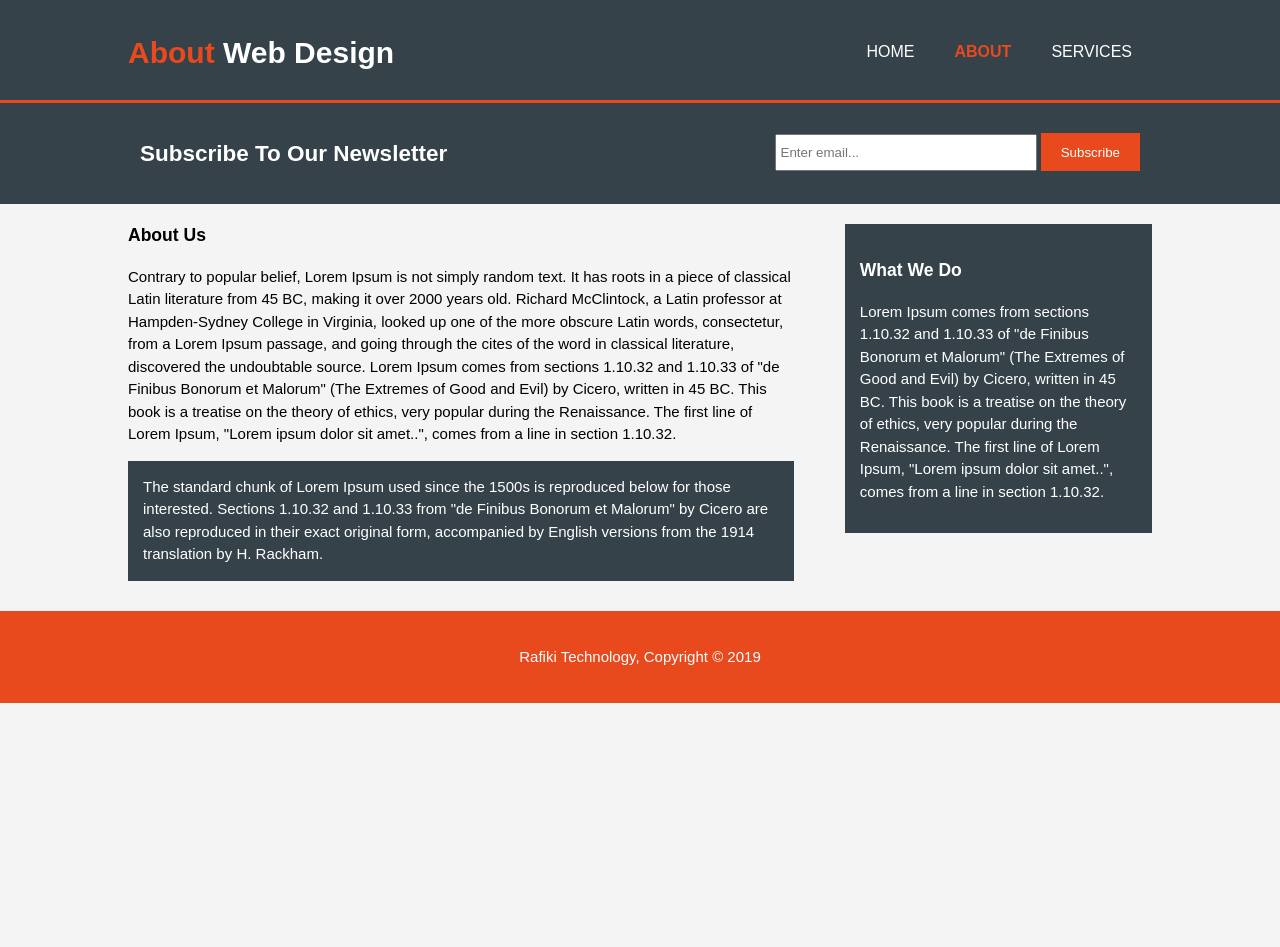
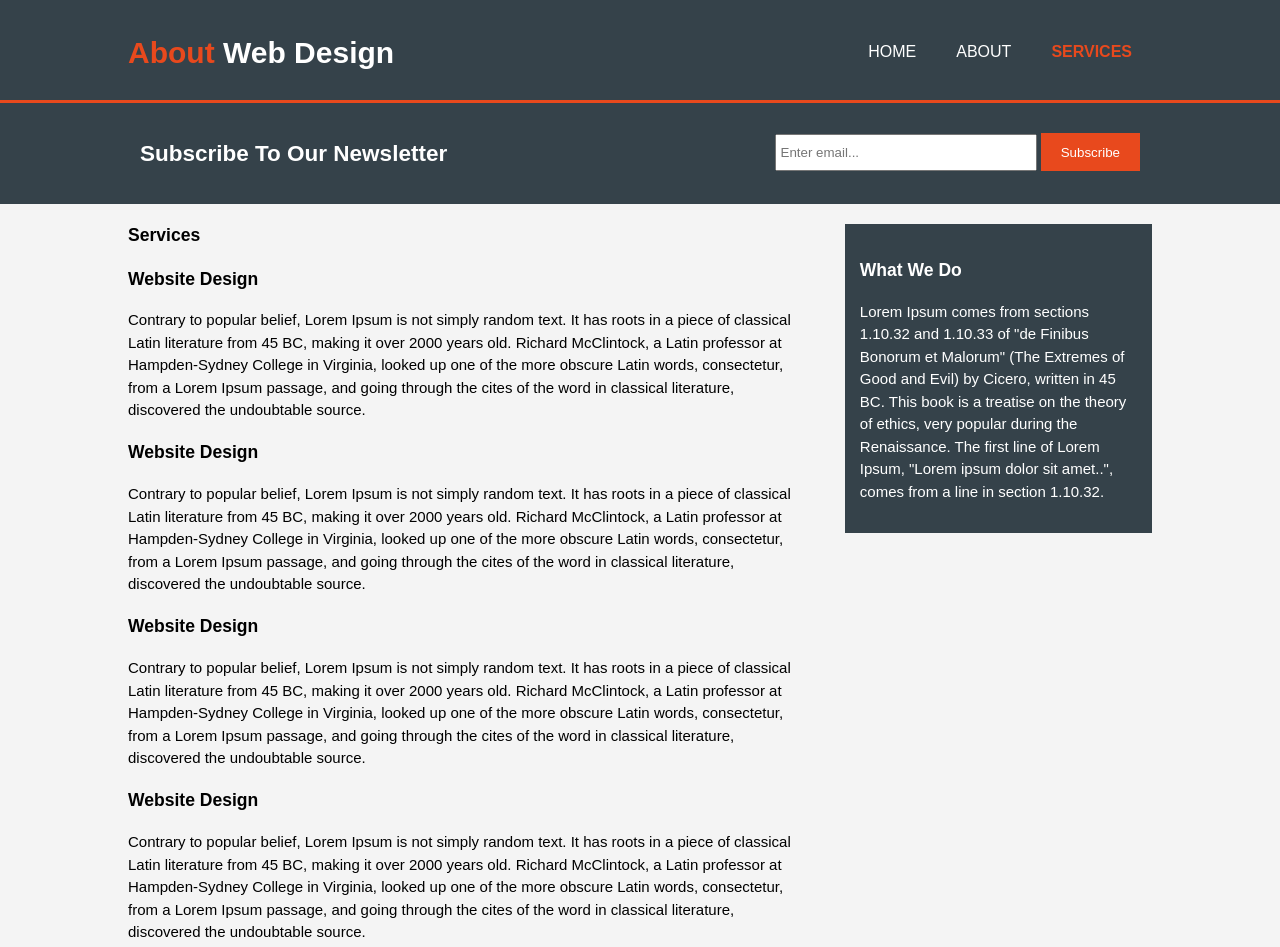
Before and after one commit to alainrafiki/gcccodessprint4, a plain HTML site: page services.html in a window 1280 px wide. Shown: the top 947 px of the page. Before the commit the page ends 800 px from the top, so only its background shows below. Drawn offline with Linux system fonts and the light colour scheme.

Commit message:
Add more content and formatting to the services page

```diff
--- a/services.html
+++ b/services.html
@@ -6,7 +6,7 @@
 	<meta name="description" content="Best website design company on earth">
 	<meta name="keywords" content="Rafiki Technology, Web Design, Best website design company, affordable web design">
 	<meta name="author" content="Rafiki Technology">
-	<title>Sample Web Design Site | About</title>
+	<title>Sample Web Design Site | Services</title>
 	<link rel="stylesheet" type="text/css" href="./css/style.css">
 </head>
 <body>
@@ -18,8 +18,8 @@
 			<nav>
 				<ul>
 					<li><a href="index.html">Home</a></li>
-					<li class="current"><a href="about.html">About</a></li>
-					<li><a href="services.html">Services</a></li>
+					<li><a href="about.html">About</a></li>
+					<li class="current"><a href="services.html">Services</a></li>
 				</ul>
 			</nav>
 		</div>
@@ -38,13 +38,26 @@
 	<section id="main">
 		<div class="container">
 			<article id="main-col">
-				<h1 class="page-title">About Us</h1>
-				<p>
-					Contrary to popular belief, Lorem Ipsum is not simply random text. It has roots in a piece of classical Latin literature from 45 BC, making it over 2000 years old. Richard McClintock, a Latin professor at Hampden-Sydney College in Virginia, looked up one of the more obscure Latin words, consectetur, from a Lorem Ipsum passage, and going through the cites of the word in classical literature, discovered the undoubtable source. Lorem Ipsum comes from sections 1.10.32 and 1.10.33 of "de Finibus Bonorum et Malorum" (The Extremes of Good and Evil) by Cicero, written in 45 BC. This book is a treatise on the theory of ethics, very popular during the Renaissance. The first line of Lorem Ipsum, "Lorem ipsum dolor sit amet..", comes from a line in section 1.10.32.
-				</p>
-				<p class="dark">
-					The standard chunk of Lorem Ipsum used since the 1500s is reproduced below for those interested. Sections 1.10.32 and 1.10.33 from "de Finibus Bonorum et Malorum" by Cicero are also reproduced in their exact original form, accompanied by English versions from the 1914 translation by H. Rackham.
-				</p>
+				<h1 class="page-title">Services</h1>
+				<ul id="serives">
+					<li>
+						<h3>Website Design</h3>
+						<p>Contrary to popular belief, Lorem Ipsum is not simply random text. It has roots in a piece of classical Latin literature from 45 BC, making it over 2000 years old. Richard McClintock, a Latin professor at Hampden-Sydney College in Virginia, looked up one of the more obscure Latin words, consectetur, from a Lorem Ipsum passage, and going through the cites of the word in classical literature, discovered the undoubtable source.</p>
+					</li>
+					<li>
+						<h3>Website Design</h3>
+						<p>Contrary to popular belief, Lorem Ipsum is not simply random text. It has roots in a piece of classical Latin literature from 45 BC, making it over 2000 years old. Richard McClintock, a Latin professor at Hampden-Sydney College in Virginia, looked up one of the more obscure Latin words, consectetur, from a Lorem Ipsum passage, and going through the cites of the word in classical literature, discovered the undoubtable source.</p>
+					</li>
+					<li>
+						<h3>Website Design</h3>
+						<p>Contrary to popular belief, Lorem Ipsum is not simply random text. It has roots in a piece of classical Latin literature from 45 BC, making it over 2000 years old. Richard McClintock, a Latin professor at Hampden-Sydney College in Virginia, looked up one of the more obscure Latin words, consectetur, from a Lorem Ipsum passage, and going through the cites of the word in classical literature, discovered the undoubtable source.</p>
+					</li>
+					<li>
+						<h3>Website Design</h3>
+						<p>Contrary to popular belief, Lorem Ipsum is not simply random text. It has roots in a piece of classical Latin literature from 45 BC, making it over 2000 years old. Richard McClintock, a Latin professor at Hampden-Sydney College in Virginia, looked up one of the more obscure Latin words, consectetur, from a Lorem Ipsum passage, and going through the cites of the word in classical literature, discovered the undoubtable source.</p>
+					</li>
+
+				</ul>
 			</article>
 			<aside id="sidebar">
 				<div class="dark">
```
